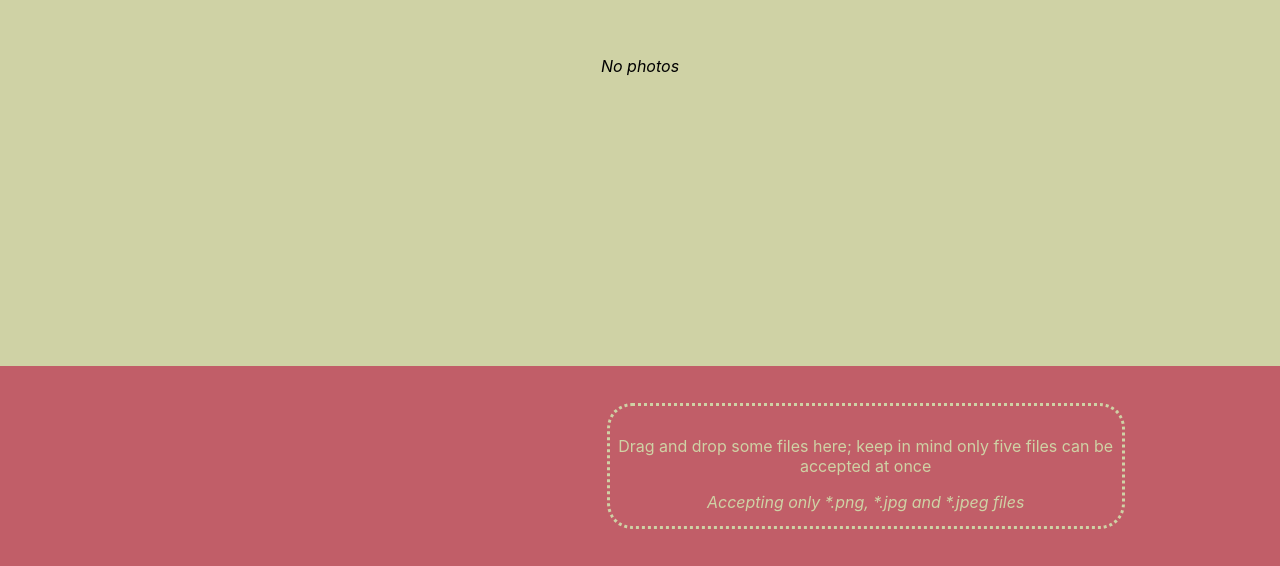
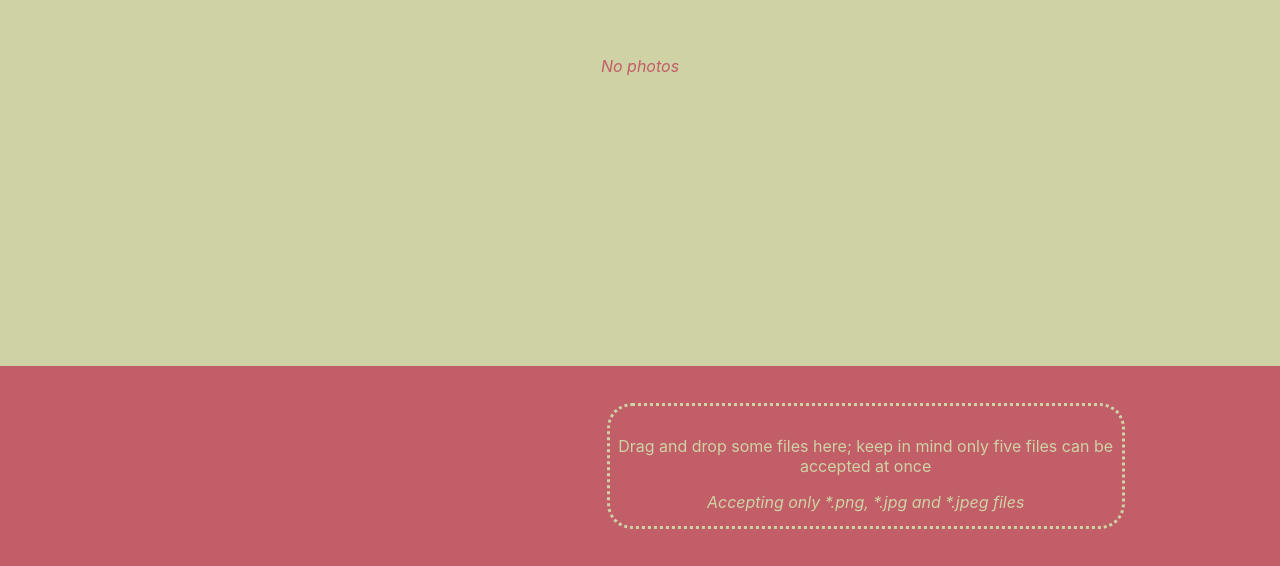
Before and after one commit to stibel/recruitment-goodmans, a React (Vite) app: page / in a window 1280 px wide. Shown: the part 234-800 px from the top of the page. Built offline with nearby package versions, Linux system fonts and the light colour scheme; the HTML template or start-up script is replaced by a standard one.

Commit message:
Changed text color on image wrapper

```diff
--- a/src/pages/photo-page.tsx
+++ b/src/pages/photo-page.tsx
@@ -14,6 +14,7 @@ const ImageWrapper = styled.div`
   justify-content: center;
   align-items: center;
   background-color: #cfd2a5;
+  color: #c15e68;
 `;
 
 const StyledImg = styled.img`
```
